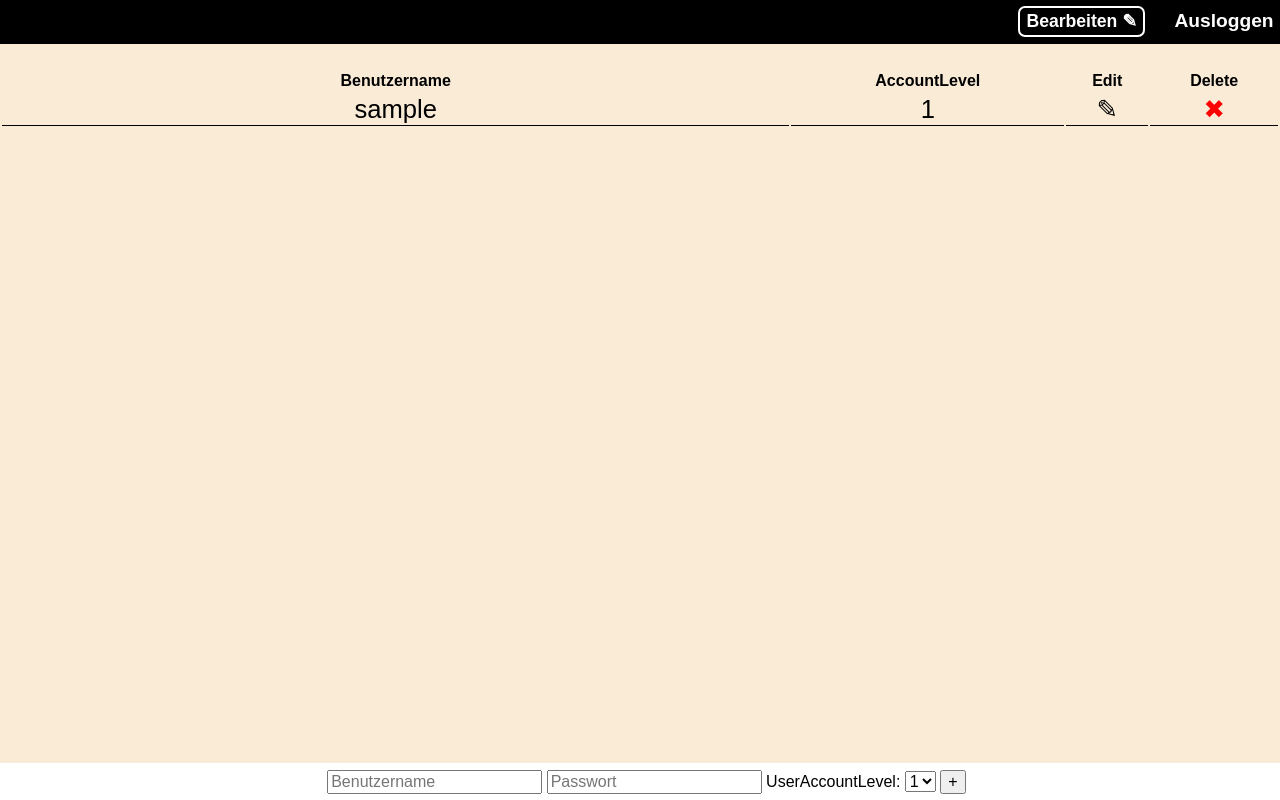
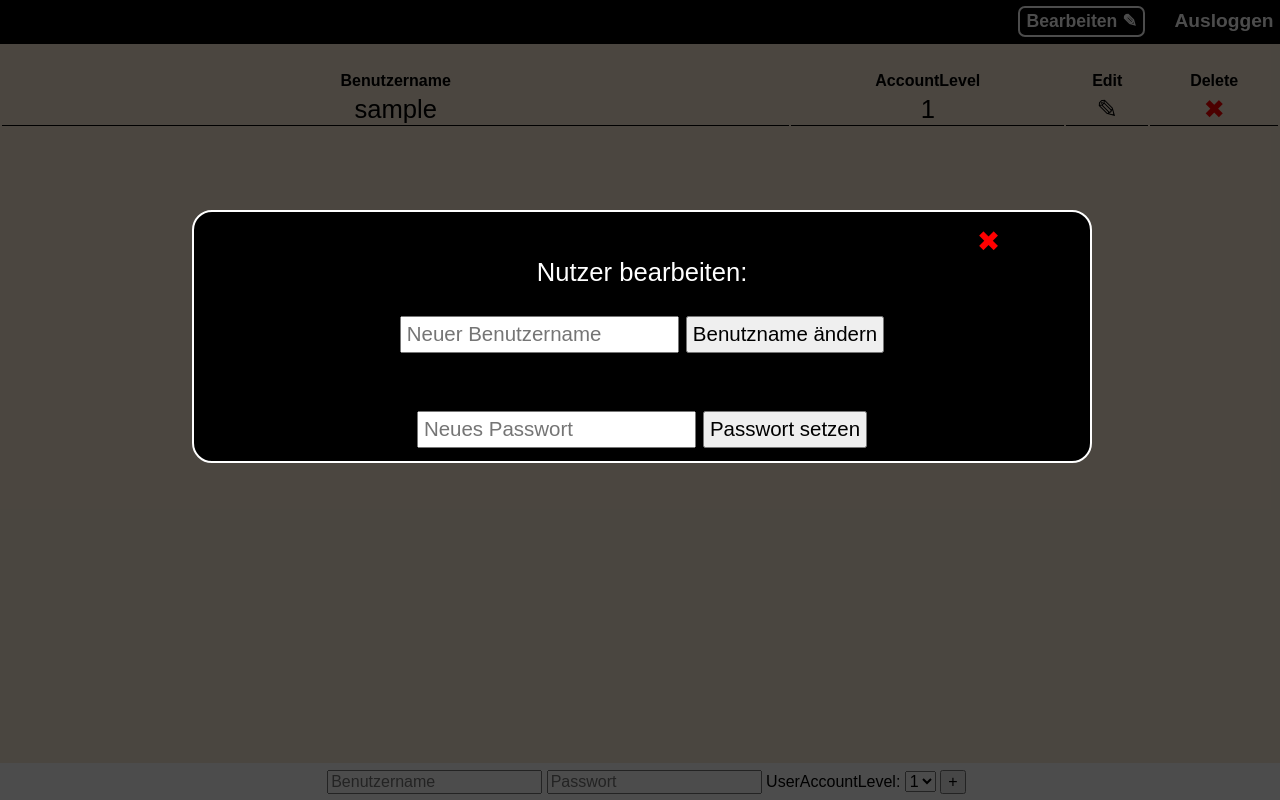
Before and after one commit to Swaggeroo/FotoVoting, a PHP site: page /sites/manageUsers.php in a window 1280 px wide. Run offline with PHP 8.4, Linux system fonts and the light colour scheme; the visitor is signed in with stand-in values (Sample User, id 1); tables that the repository leaves empty or names only in its code hold one stand-in row (values such as "Sample post").

Commit message:
Created EditUSer Menu Style update for overlay windows

```diff
--- a/CSS/manageUser.css
+++ b/CSS/manageUser.css
@@ -53,3 +53,56 @@
 #deleteUserForm{
   display: none;
 }
+
+#editUserBlackBackground{
+  position: fixed;
+  background: rgba(0, 0, 0, 0.7);
+  width: 100%;
+  height: 100%;
+  z-index: 4;
+  top: 0%;
+  bottom: 0%;
+  user-select: none;
+}
+
+#editUserDialog{
+  position: fixed;
+  z-index: 4;
+  width: 70%;
+  padding-top: 1%;
+  padding-bottom: 1%;
+  margin-left: 15%;
+  margin-top: 13%;
+  text-align: center;
+  background: black;
+  border: 2px solid white;
+  border-radius: 20px;
+  color: white;
+  font-size: 1.6em;
+}
+
+#editUserDialog form input{
+  font-size: 0.8em;
+  padding: 0.5%;
+}
+
+
+#closeEditUserWindow{
+  width: 90%;
+  margin-right: 5%;
+  text-align: right;
+  color: red;
+  user-select: none;
+}
+
+#closeEditUserWindowButton{
+  font-size: 1.1em;
+  text-shadow: 2px 2px 3px rgba(255, 255, 255, 0);
+  transition: 0.2s;
+  cursor: pointer;
+  user-select: none;
+}
+
+#closeEditUserWindowButton:hover{
+  text-shadow: 2px 2px 3px rgba(255, 255, 255, 0.7);
+}
--- a/CSS/userNavigationBar.css
+++ b/CSS/userNavigationBar.css
@@ -77,7 +77,7 @@
     border-style: solid;
     border-color: #404040 transparent;
     border-width: 0 16px 15px;
-    top: -15px;
+    top: -12px;
     left: 30%;
     margin-left: -16px;
 }
@@ -157,6 +157,8 @@
   font-size: 1.3em;
   transition: opacity 0.2s;
   opacity: 0;
+  border: 2px solid white;
+  border-radius: 20px;
 }
 
 #createProjectWindow form{
--- a/sites/manageUsers.php
+++ b/sites/manageUsers.php
@@ -43,10 +43,38 @@
      include "#userNavigationBar.php";
    ?>
 
+<div id="editUserBlackBackground">
+</div>
+
    <form id="deleteUserForm" action="../php/deleteUser.php" method="POST">
-       <input type="hidden" value="" name="userID" id="delteUserIDInput"/>
-       <input type="hidden" value="" name="username" id="deleteUsernameInput">
+       <input type="hidden" value="" name="userID" id="delteUserIDInput" required/>
+       <input type="hidden" value="" name="username" id="deleteUsernameInput" required/>
    </form>
+
+   <div id="editUserDialog">
+      <!--Edit username Dialog-->
+      <div id='closeEditUserWindow'>
+       <span id='closeEditUserWindowButton'>&#10006;</span>
+      </div>
+
+      Nutzer bearbeiten:
+      <br>
+      <br>
+      <form action="../php/editUser.php" method="post">
+         <input type="text" value="" name="newUsername" placeholder="Neuer Benutzername" required/>
+         <input type="submit" value="Benutzname ändern"/>
+         <input type="hidden" name="operation" value="username" required/>
+         <input type="hidden" name="userID" value="" required>
+      </form>
+      <br>
+      <br>
+      <form action="../php/editUser.php" method="post">
+        <input type="password" name="newPassword" value="" placeholder="Neues Passwort" required/>
+        <input type="hidden" name="operation" value="password" required/>
+        <input type="hidden" name="userID" value="" required>
+        <input type="submit" value="Passwort setzen"/>
+      </form>
+   </div>
 
  <form id="addUserForm" action="../php/addUser.php" method="POST">
    <input type="text" name="userName" placeholder="Benutzername" required/>
```
